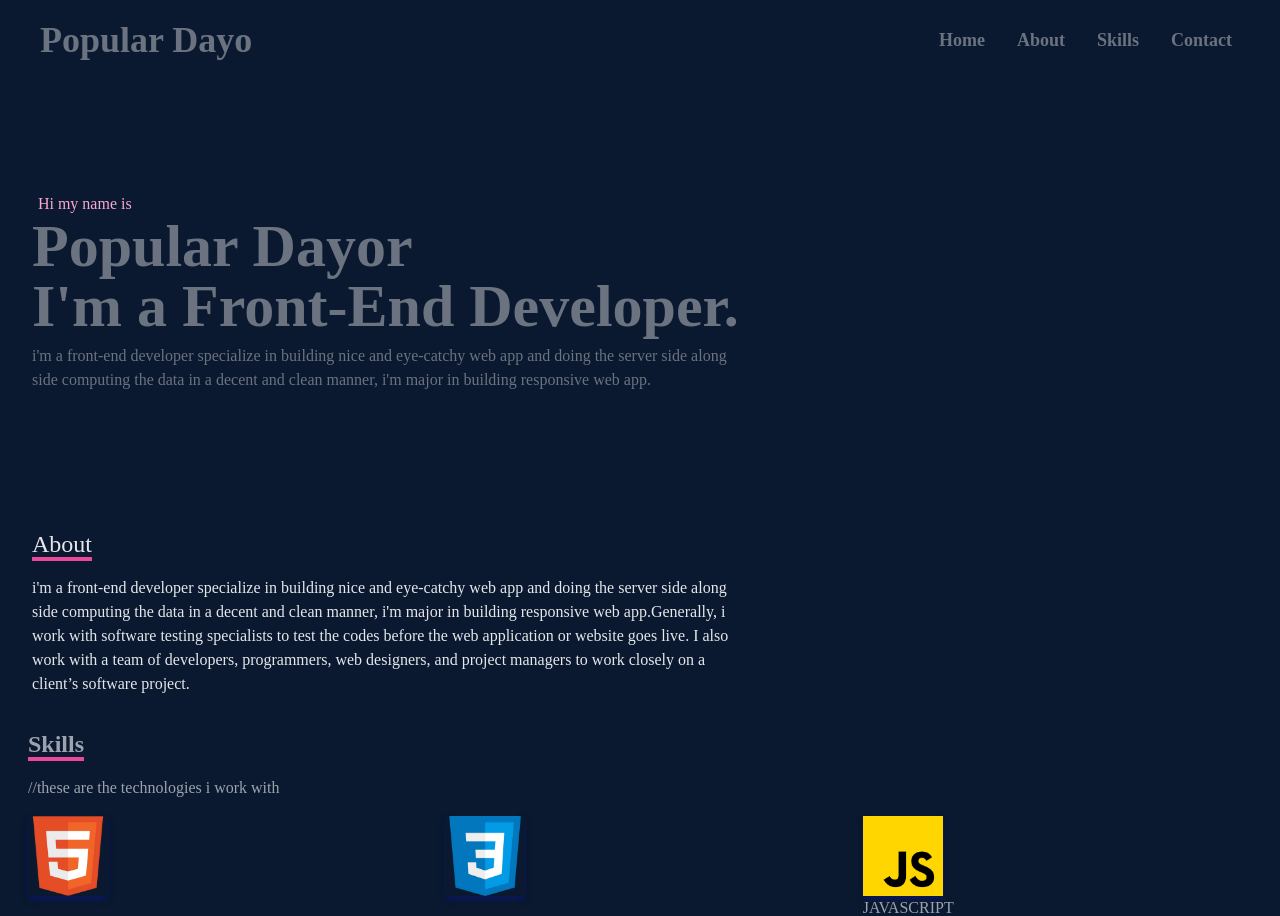
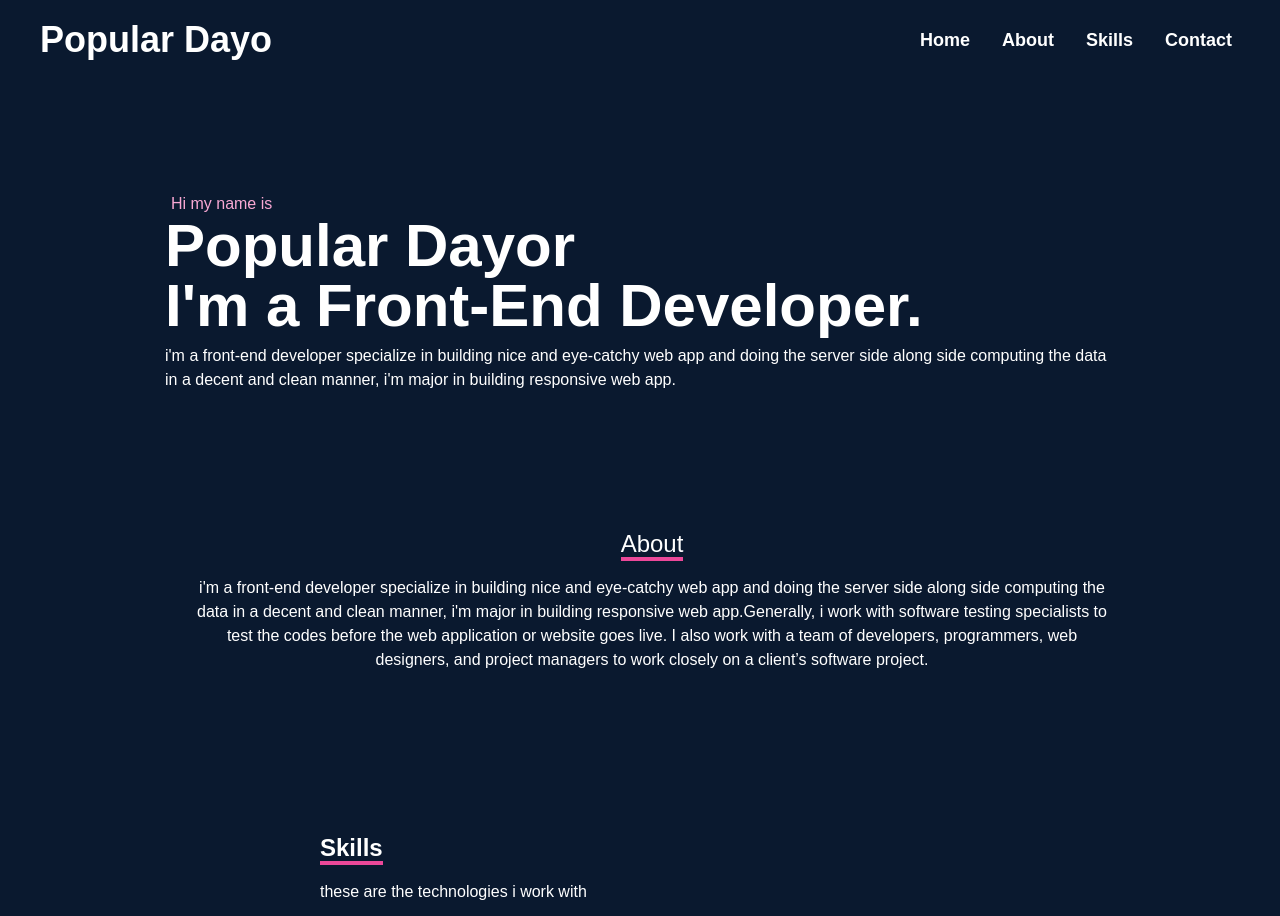
Before and after one commit to popooladayo/my-portfolio, a React (Create React App) app: page / in a window 1280 px wide. Shown: the top 916 px of the page. Built offline with nearby package versions, Linux system fonts and the light colour scheme.

Commit message:
added text hover to my navbar

```diff
--- a/public/index.html
+++ b/public/index.html
@@ -26,7 +26,7 @@
     -->
     <title>React App</title>
   </head>
-  <body>
+  <body class="fontFamily">
     <noscript>You need to enable JavaScript to run this app.</noscript>
     <div id="root"></div>
     <!--
--- a/src/About.js
+++ b/src/About.js
@@ -2,10 +2,10 @@ import React from 'react'
 
 function About() {
   return (
-      <div name="about" className='text-gray-200 '>
-          <div className='p-2 my-2  max-w-[320px] md:max-w-[750px]'>
-          <div className='ml-6'>
-                  <p className='border-b-4 text-2xl border-pink-500 inline'>About</p>
+      <div name="about" className='text-white  w-full flex items-center justify-center fontFamily'>
+          <div className='p-2 my-2  max-w-[320px] md:max-w-[950px] h-full'>
+        <div className='ml-6 text-center'>
+                  <p className='border-b-4 text-2xl border-pink-500 inline '>About</p>
           <p className='py-4'>i'm a front-end developer specialize in building  nice and eye-catchy web app and doing the server side along side computing the data in a decent and clean manner, i'm major in building responsive web app.Generally, i work with software testing specialists to test the codes before the web application or website goes live. I also work with a team of developers, programmers, web designers, and project managers to work closely on a client’s software project.</p>
               </div>
           </div>
--- a/src/Contact.js
+++ b/src/Contact.js
@@ -6,7 +6,7 @@ function Contact() {
           <form method='POST' action='https://getform.io/f/ac7dee29-a2d4-4fed-9a98-8f99d92a4cb8' className=' flex flex-col'>
               <div >
                   <p className='text-gray-300 border-b-pink-500 font-bold text-2xl border-b-4  inline'>Contact</p>
-                  <p className='py-4 px-4 text-gray-300'>//contact me via my email ppldayo@gmail.com </p>
+                  <p className='py-4 px-4 text-gray-300'>contact me via my email ppldayo@gmail.com </p>
 
               </div>
               <div className='pb-8'>
--- a/src/Home.js
+++ b/src/Home.js
@@ -2,13 +2,13 @@ import React from 'react'
 
 function Home() {
   return (
-    <div name="home" className='w-full  bg-[#0a192f] text-gray-500   '>
+    <div name="home" className='w-full  h-full bg-[#0a192f] text-white flex items-center justify-center fontFamily'>
       <div className='  flex px-8 py-28 flex-col '>
         <p className='text-pink-300 ml-[0.37em]'>
           Hi my name is   </p>
-        <h1 className='font-bold text-gray-450 text-3xl md:text-6xl'>Popular Dayor</h1>
-        <h2 className='font-bold text-gray-500 text-4xl sm:text-6xl'>I'm a Front-End Developer.</h2>
-        <p className='py-2 max-w-[700px]'>i'm a front-end developer specialize in building  nice and eye-catchy web app and doing the server side along side computing the data in a decent and clean manner, i'm major in building responsive web app. </p>
+        <h1 className='font-bold text-white text-3xl md:text-6xl'>Popular Dayor</h1>
+        <h2 className='font-bold text-white text-4xl sm:text-6xl'>I'm a Front-End Developer.</h2>
+        <p className='py-2 max-w-[950px] text-white'>i'm a front-end developer specialize in building  nice and eye-catchy web app and doing the server side along side computing the data in a decent and clean manner, i'm major in building responsive web app. </p>
 
           </div>
 
--- a/src/Navbar.js
+++ b/src/Navbar.js
@@ -15,25 +15,25 @@ function Navbar() {
   }
   return (
 
-    <div className='flex h-[80px]  bg-[#0a192f] text-gray-500   w-full justify-between items-center px-8 font-bold text-lg' >
+    <div className='flex h-[80px]  bg-[#0a192f] text-white   w-full justify-between items-center px-8 font-bold text-lg' >
       <div className='font-bold px-2 text-xl md:text-4xl '>   Popular  Dayo</div>
       <ul className='hidden   md:flex   ' >
-        <li >
+        <li  className='hover:text-pink-400'>
           <Link  to="home"  smooth={true}  duration={500} >
             Home
           </Link>
-        </li>
-        <li>
+        </li >
+        <li className='hover:text-pink-400'>
           <Link to="about" smooth={true} duration={500} >
             About
           </Link>
         </li>
-        <li>
+        <li className='hover:text-pink-400'>
           <Link to="skills" smooth={true} duration={500} >
             Skills
           </Link>
         </li>
-        <li>
+        <li className='hover:text-pink-400'>
           <Link to="contact" smooth={true} duration={500} >
             Contact
           </Link>
--- a/src/Skills.js
+++ b/src/Skills.js
@@ -10,10 +10,11 @@ import github1 from './assest/github1.png'
 
 function Skills() {
   return (
-    <div name="skills" className=' text-gray-400   ml-7'>
+    <div name="skills" className=' text-white  py-32  ml-80'>
+      <div className=''>
       <div className=' '>
-        <p className='font-bold text-2xl border-b-4 inline border-pink-500 '>Skills</p>
-        <p className='py-4'> //these are the technologies i work with</p>
+        <p className='font-bold text-2xl border-b-4 inline border-pink-500'>Skills</p>
+        <p className='py-4'> these are the technologies i work with</p>
       </div>
       <div className=' w-full grid grid-cols-2 sm:grid-cols-3 ' >
       <div >
@@ -40,6 +41,7 @@ function Skills() {
           <img className='w-20 shadow-md shadow-[#0a165f] hover:scale-110 duration-300' src={github1} alt="GITHUB" />
           <p className='ml-1'>GITHUB</p>
         </div>
+        </div>
       </div>
     </div>
   )
--- a/src/index.css
+++ b/src/index.css
@@ -2,7 +2,8 @@
 @tailwind components;
 @tailwind utilities;
 
-@import url('https://fonts.googleapis.com/css2?family=Montserrat:wght@300&family=Pacifico&family=Roboto:wght@100&display=swap');
+@import url('https://fonts.googleapis.com/css2?family=Poppins:wght@400;500;600;700&display=swap');
+
 
 @layer base{
     body{
@@ -11,6 +12,11 @@
     li{
          @apply px-4;
         cursor: pointer;
-
     }
 }
+
+@layer base{
+    *{
+        font-family: 'Poppins', sans-serif;
+    }
+}
--- a/tailwind.config.js
+++ b/tailwind.config.js
@@ -5,7 +5,11 @@ module.exports = {
     "./src/**/*.{js,jsx,ts,tsx}",
   ],
   theme: {
-    extend: {},
+    extend: {
+      fontFamily: {
+        poppins: ['Poppins', 'sans - serif']
+      }
+    },
   },
   plugins: [],
 }
```
